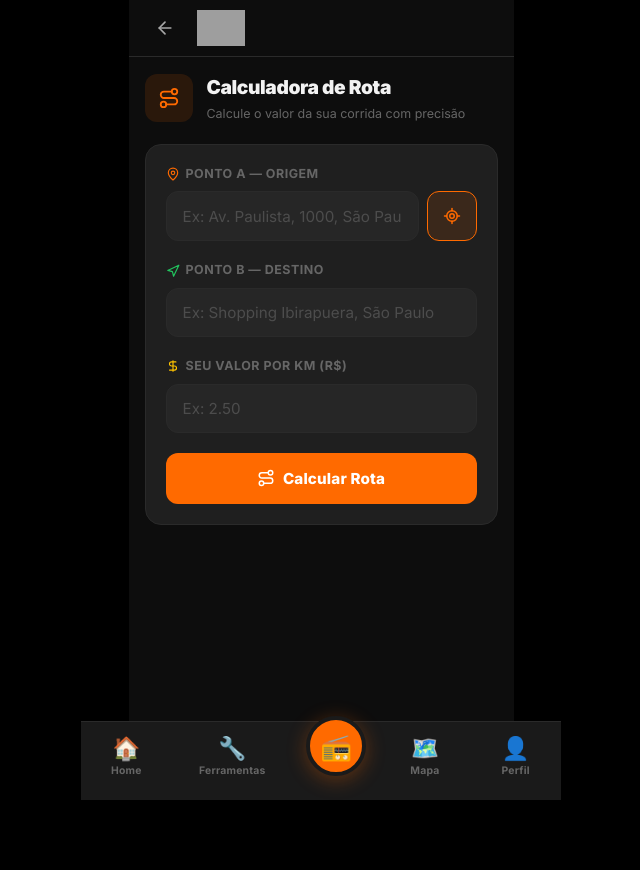
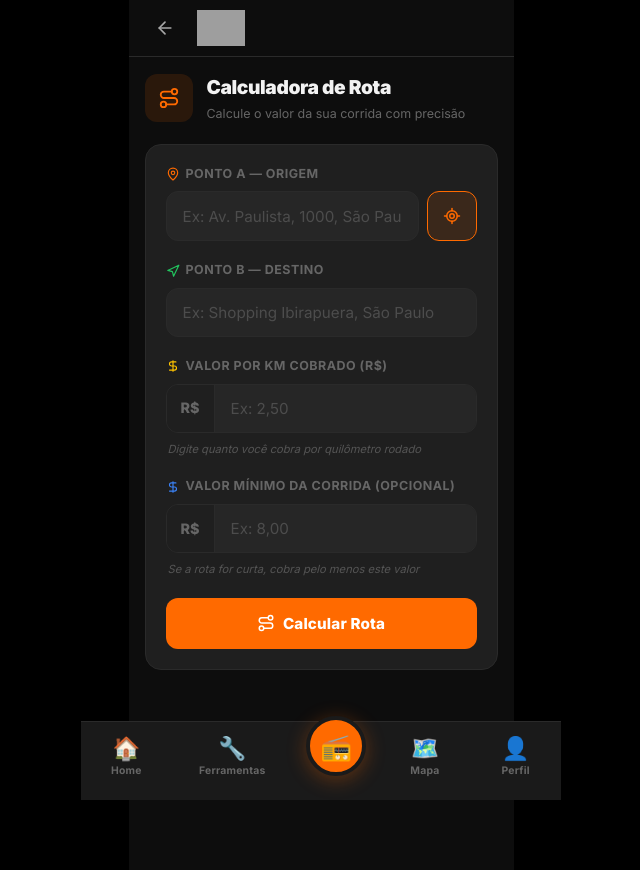
Before and after one commit to Arleisilverio/motoboot, a Next.js app: page /ferramentas/calculadora in a window 1280 px wide. Shown: the whole page, without its empty margins (319-959 px from the left). Before the commit the page ends 800 px from the top, so only its background shows below. Built offline with nearby package versions, Linux system fonts and the light colour scheme; grey boxes are pictures that could not be loaded.

Commit message:
fix: corrige bug do valor/km no celular - type=text, aceita virgula, validacao maxima, campo minimo

```diff
--- a/src/app/ferramentas/calculadora/page.tsx
+++ b/src/app/ferramentas/calculadora/page.tsx
@@ -54,6 +54,7 @@ export default function CalculadoraPage() {
   const [pontoA, setPontoA] = useState('');
   const [pontoB, setPontoB] = useState('');
   const [valorPorKm, setValorPorKm] = useState('');
+  const [valorMinimo, setValorMinimo] = useState('');
   const [loading, setLoading] = useState(false);
   const [loadingGps, setLoadingGps] = useState(false);
   const [resultado, setResultado] = useState<Resultado | null>(null);
@@ -107,6 +108,14 @@ export default function CalculadoraPage() {
     return null;
   }
 
+  // Normaliza input: aceita vírgula ou ponto como decimal
+  const parsePreco = (val: string): number => {
+    // Remove tudo exceto dígitos, vírgula e ponto
+    const normalizado = val.replace(/[^0-9,.]/g, '').replace(',', '.');
+    const num = parseFloat(normalizado);
+    return isNaN(num) ? 0 : num;
+  };
+
   const calcular = async () => {
     setErro(null);
     setResultado(null);
@@ -115,9 +124,15 @@ export default function CalculadoraPage() {
       setErro('Preencha o Ponto A e o Ponto B antes de calcular.');
       return;
     }
-    const preco = parseFloat(valorPorKm.replace(',', '.'));
+
+    const preco = parsePreco(valorPorKm);
     if (!preco || preco <= 0) {
-      setErro('Informe um valor por km válido (ex: 2,50).');
+      setErro('Informe seu valor por km. Ex: 2,50 (R$ por quilômetro)');
+      return;
+    }
+    // Validação máxima: R$99/km seria absurdo (protege contra digitação errada)
+    if (preco > 99) {
+      setErro(`Valor por km muito alto (R$ ${preco.toFixed(2)}). Verifique se digitou corretamente. Ex: 2,50`);
       return;
     }
 
@@ -142,7 +157,13 @@ export default function CalculadoraPage() {
 
       // Calcula rota
       const { distanciaKm, duracaoMin } = await calcularRota(latA, lonA, latB, lonB);
-      const valorTotal = parseFloat((distanciaKm * preco).toFixed(2));
+
+      // Valor calculado = km × preço/km
+      const valorCalculado = distanciaKm * preco;
+
+      // Se tiver valor mínimo, aplica
+      const minimo = parsePreco(valorMinimo);
+      const valorTotal = parseFloat(Math.max(valorCalculado, minimo || 0).toFixed(2));
 
       setResultado({ distanciaKm, duracaoMin, valorTotal });
     } catch (err: unknown) {
@@ -154,7 +175,7 @@ export default function CalculadoraPage() {
   };
 
   const limpar = () => {
-    setPontoA(''); setPontoB(''); setValorPorKm('');
+    setPontoA(''); setPontoB(''); setValorPorKm(''); setValorMinimo('');
     setResultado(null); setErro(null);
     setEnderecoALabel(''); setEnderecoBLabel('');
   };
@@ -262,19 +283,42 @@ export default function CalculadoraPage() {
             <div className={calcStyles.fieldGroup}>
               <label className={calcStyles.label}>
                 <DollarSign size={14} className={calcStyles.labelIcon} style={{ color: 'var(--accent-2)' }} />
-                Seu valor por km (R$)
+                Valor por km cobrado (R$)
               </label>
+              <div className={calcStyles.prefixInputRow}>
+                <span className={calcStyles.prefix}>R$</span>
                 <input
                   id="input-valor-km"
-                type="number"
+                  type="text"
                   inputMode="decimal"
-                className={calcStyles.input}
-                placeholder="Ex: 2.50"
+                  className={`${calcStyles.input} ${calcStyles.inputWithPrefix}`}
+                  placeholder="Ex: 2,50"
                   value={valorPorKm}
                   onChange={(e) => setValorPorKm(e.target.value)}
-                min="0"
-                step="0.10"
                 />
+              </div>
+              <p className={calcStyles.fieldHint}>Digite quanto você cobra por quilômetro rodado</p>
+            </div>
+
+            {/* Valor Mínimo (opcional) */}
+            <div className={calcStyles.fieldGroup}>
+              <label className={calcStyles.label}>
+                <DollarSign size={14} className={calcStyles.labelIcon} style={{ color: 'var(--info)' }} />
+                Valor mínimo da corrida (opcional)
+              </label>
+              <div className={calcStyles.prefixInputRow}>
+                <span className={calcStyles.prefix}>R$</span>
+                <input
+                  id="input-valor-min"
+                  type="text"
+                  inputMode="decimal"
+                  className={`${calcStyles.input} ${calcStyles.inputWithPrefix}`}
+                  placeholder="Ex: 8,00"
+                  value={valorMinimo}
+                  onChange={(e) => setValorMinimo(e.target.value)}
+                />
+              </div>
+              <p className={calcStyles.fieldHint}>Se a rota for curta, cobra pelo menos este valor</p>
             </div>
 
             {/* Erro */}
--- a/src/styles/calculadora.module.css
+++ b/src/styles/calculadora.module.css
@@ -141,7 +141,56 @@
   cursor: not-allowed;
 }
 
-/* Label do endereço resolvido */
+/* Input com prefixo R$ */
+.prefixInputRow {
+  display: flex;
+  align-items: stretch;
+  border: 1.5px solid var(--border-subtle);
+  border-radius: var(--radius-md);
+  overflow: hidden;
+  transition: border-color 0.2s, box-shadow 0.2s;
+}
+
+.prefixInputRow:focus-within {
+  border-color: var(--accent);
+  box-shadow: 0 0 0 3px var(--accent-muted);
+}
+
+.prefix {
+  display: flex;
+  align-items: center;
+  padding: 0 14px;
+  background: var(--bg-card);
+  border-right: 1.5px solid var(--border-subtle);
+  font-size: 0.9rem;
+  font-weight: 800;
+  color: var(--text-muted);
+  flex-shrink: 0;
+  user-select: none;
+}
+
+.inputWithPrefix {
+  border: none !important;
+  box-shadow: none !important;
+  border-radius: 0 !important;
+  background: var(--bg-elevated);
+}
+
+.inputWithPrefix:focus {
+  border: none;
+  box-shadow: none;
+  outline: none;
+}
+
+/* Dica do campo */
+.fieldHint {
+  font-size: 0.7rem;
+  color: var(--text-muted);
+  font-style: italic;
+  padding: 0 2px;
+  opacity: 0.75;
+}
+
 .resolvedLabel {
   display: flex;
   align-items: center;
```
Lines whose indentation alone changed are shown as unchanged.
